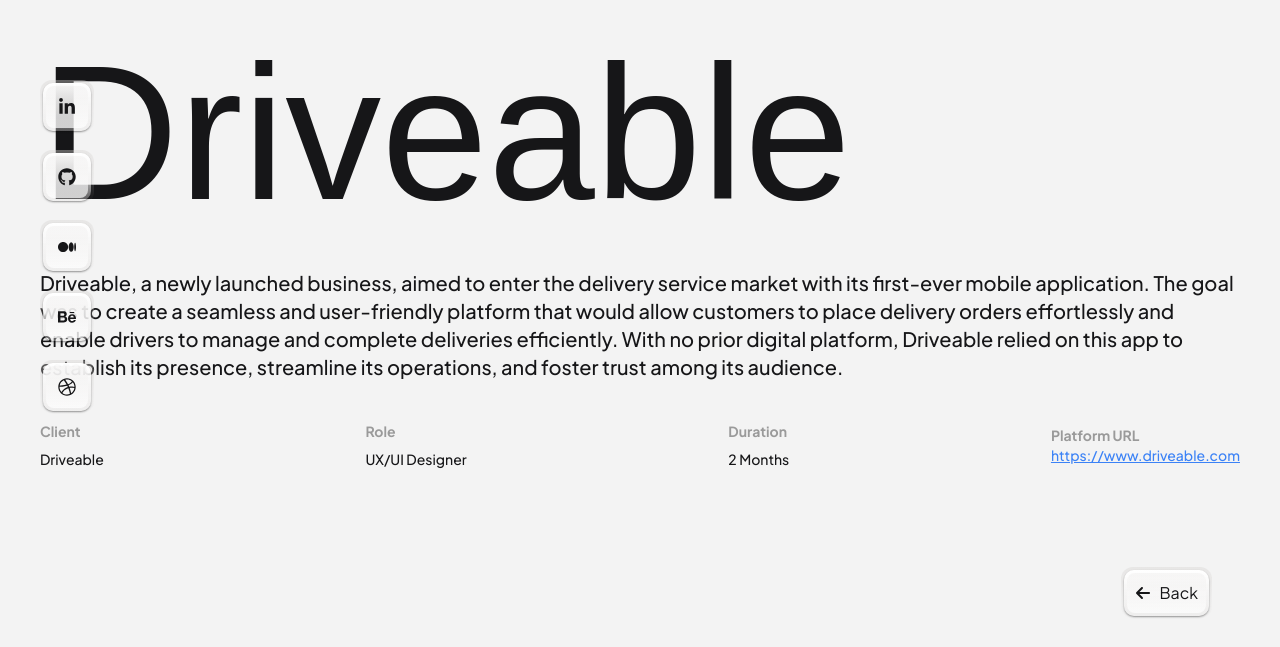
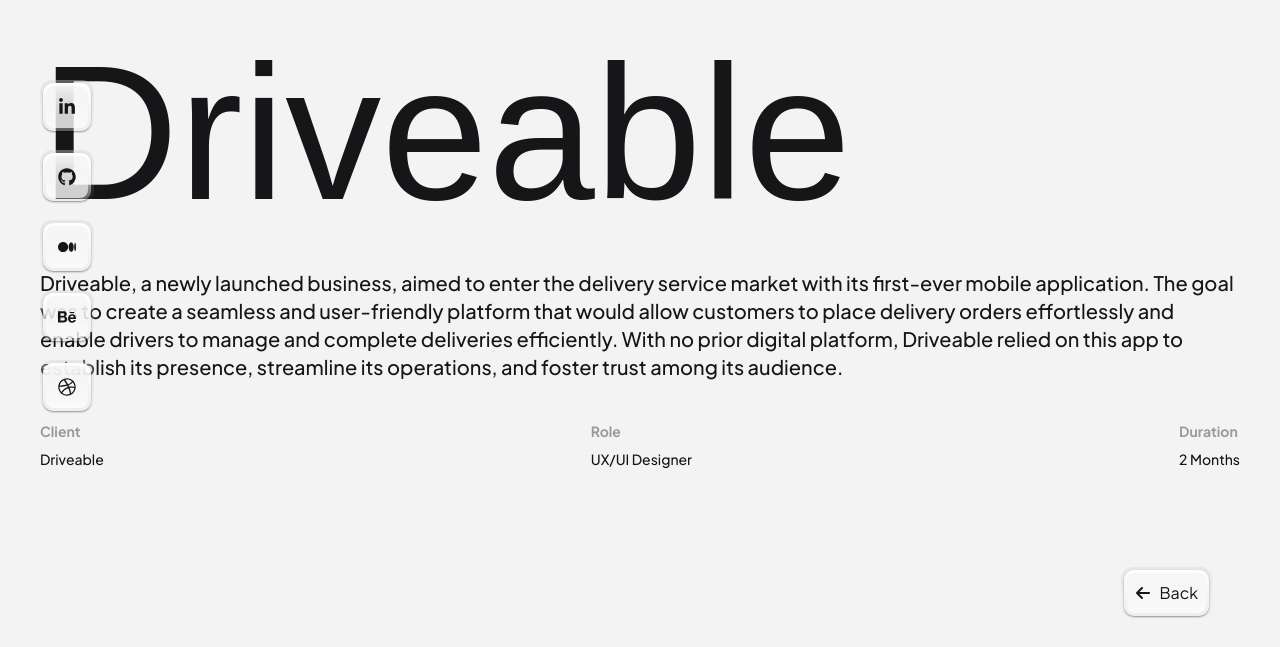
Before and after one commit to Kudzai21/old-portfolio, a React (Vite) app: page /casestudy3 in a window 1280 px wide. Shown: the part 153-800 px from the top of the page. Built offline with nearby package versions, Linux system fonts and the light colour scheme; a web font is replaced by a local one.

Commit message:
broken link removed

```diff
--- a/src/components/Casestudies/Casestudy3/Hero.jsx
+++ b/src/components/Casestudies/Casestudy3/Hero.jsx
@@ -83,17 +83,6 @@
             <p className="mb-2 font-bold text-customSecondary">Duration</p>
             <p className="font-medium break-words">{hero.duration}</p>
           </motion.div>
-          <motion.div variants={childVariants}>
-            <p className="font-bold text-customSecondary">Platform URL</p>
-            <a
-              href={hero.platformURL}
-              target="_blank"
-              rel="noopener noreferrer"
-              className="font-medium text-blue-500 underline break-words"
-            >
-              {hero.platformURL}
-            </a>
-          </motion.div>
         </motion.div>
       </div>
     </section>
--- a/src/data/caseStudies.json
+++ b/src/data/caseStudies.json
@@ -334,8 +334,7 @@
         "description": "Driveable, a newly launched business, aimed to enter the delivery service market with its first-ever mobile application. The goal was to create a seamless and user-friendly platform that would allow customers to place delivery orders effortlessly and enable drivers to manage and complete deliveries efficiently. With no prior digital platform, Driveable relied on this app to establish its presence, streamline its operations, and foster trust among its audience.",
         "client": "Driveable",
         "role": "UX/UI Designer",
-        "duration": "2 Months",
-        "platformURL": "https://www.driveable.com"
+        "duration": "2 Months"
       },
       "projectGoals": {
         "description": "To address these challenges, the design process focused on achieving the following:",
```
